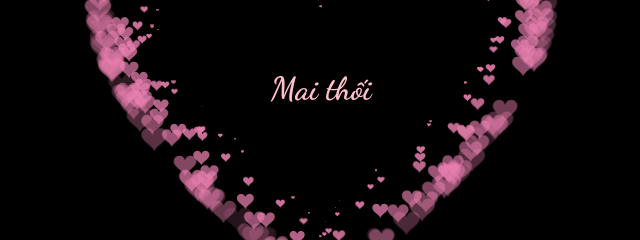
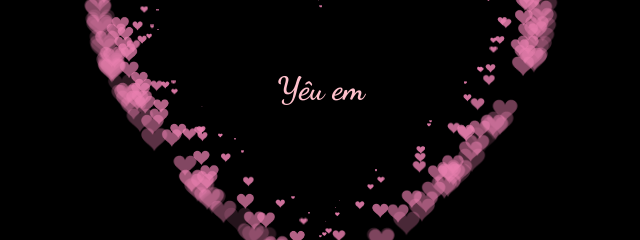
Before and after one commit to thinnq/my-heart, a plain HTML site: page index.html in a window 1280 px wide. Shown: the part 311-551 px from the top of the page, 319-959 px from the left. Drawn offline with Linux system fonts and the light colour scheme.

Commit message:
Update index.html

```diff
--- a/index.html
+++ b/index.html
@@ -36,7 +36,7 @@ canvas {
 
  <BODY>
   <div style="display: flex; width: 100%; height: 100%; justify-content: center; align-items: center; position: absolute;">
-    <h1 id="my-name" class="hide" style="color: pink; font-family: 'Dancing Script', cursive;">Mai thối</h1>
+    <h1 id="my-name" class="hide" style="color: pink; font-family: 'Dancing Script', cursive;">Yêu em</h1>
   </div>
   <canvas id="pinkboard"></canvas>
   <script>
```
